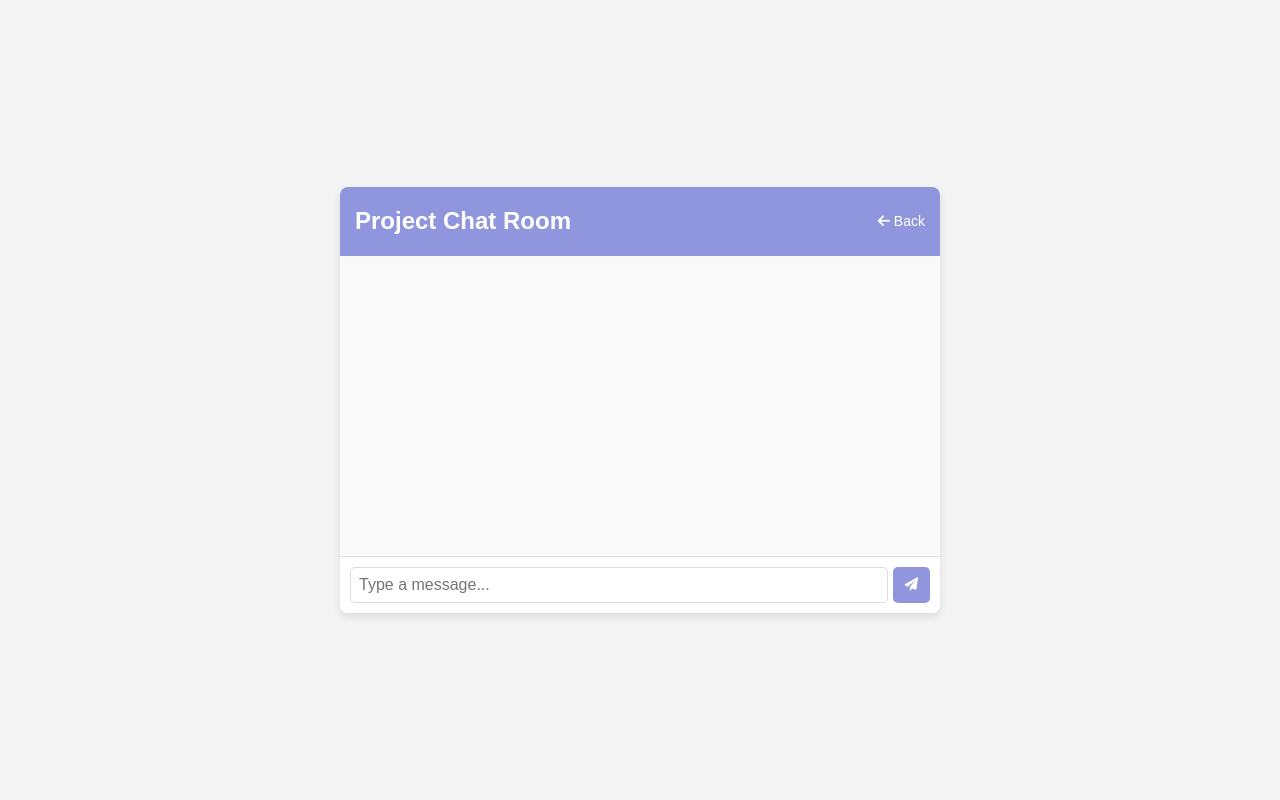
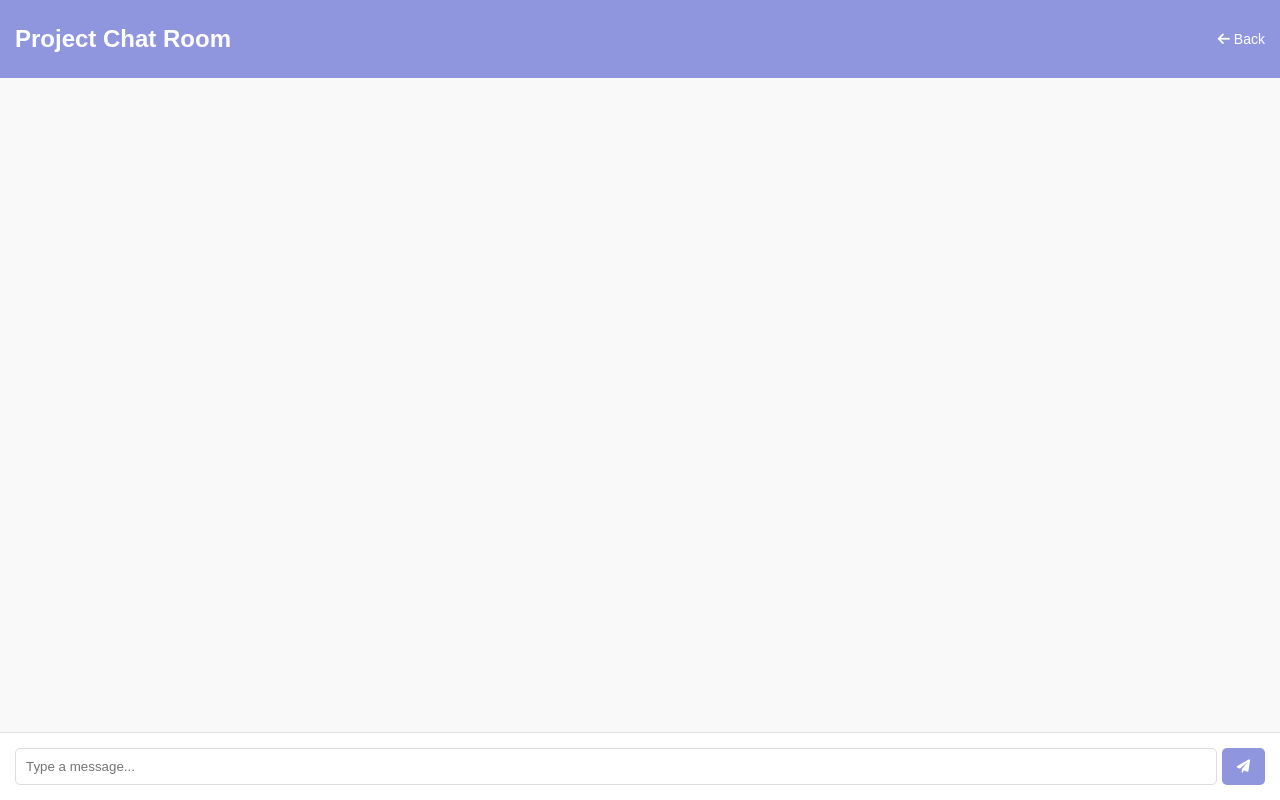
Before and after one commit to rima-15/Wefaq-project, a PHP site: page /chatroom.html in a window 1280 px wide. Run offline with PHP 8.4, Linux system fonts and the light colour scheme.

Commit message:
Merge origin/temp
Conflicts:
	public_html/AppointmentPage.html
	public_html/PatientHome.html
	public_html/PrescribePage.html
	public_html/style.css

```diff
--- a/Wefaq/public_html/chatroom.html
+++ b/Wefaq/public_html/chatroom.html
@@ -4,29 +4,28 @@
     <meta charset="UTF-8">
     <meta name="viewport" content="width=device-width, initial-scale=1.0">
     <title>Project Chat Room</title>
-    <link rel="stylesheet" href="styles.css">
     <link rel="stylesheet" href="https://cdnjs.cloudflare.com/ajax/libs/font-awesome/6.0.0/css/all.min.css">
     <style>
         body {
             font-family: Arial, sans-serif;
             background-color: #f4f4f4;
+            margin: 0;
+            height: 100vh;
             display: flex;
             justify-content: center;
             align-items: center;
-            height: 100vh;
-            margin: 0;
         }
         .chat-container {
-            width: 600px;
+            width: 100vw;
+            height: 100vh;
             background: white;
-            border-radius: 8px;
-            overflow: hidden;
-            box-shadow: 0 4px 10px rgba(0, 0, 0, 0.1);
+            display: flex;
+            flex-direction: column;
         }
         .chat-header {
             background: #9096DE;
             color: white;
-            padding: 15px;
+            padding: 5px 15px;
             display: flex;
             justify-content: space-between;
             align-items: center;
@@ -37,9 +36,9 @@
             font-size: 14px;
         }
         .chat-box {
-            height: 300px;
+            flex: 1;
             overflow-y: auto;
-            padding: 10px;
+            padding: 15px;
             background: #f9f9f9;
         }
         .chat-message {
@@ -75,24 +74,33 @@
         }
         .chat-input {
             display: flex;
-            padding: 10px;
+            padding: 15px;
             background: white;
             border-top: 1px solid #ddd;
+
         }
         .chat-input input {
             flex: 1;
-            padding: 8px;
+            padding: 10px;
             border: 1px solid #ddd;
             border-radius: 5px;
+
+
+        }
+        .chat-input input:focus{
+          border: 1px solid red;
+
+
         }
         .chat-input button {
             background: #9096DE;
             color: white;
             border: none;
-            padding: 8px 12px;
+            padding: 10px 15px;
             margin-left: 5px;
             cursor: pointer;
             border-radius: 5px;
+
         }
     </style>
 </head>
@@ -146,7 +154,5 @@
             messageInput.value = "";
         }
     </script>
-
-
 </body>
 </html>
--- a/Wefaq/public_html/styles.css
+++ b/Wefaq/public_html/styles.css
@@ -3120,3 +3120,8 @@ input:focus, select:focus, textarea:focus {
     color: #333;
     transform: translateY(-5px);
 }
+.search-bar {
+    width: 100%; /* Make search bar full width */
+    max-width: 800px; /* Set a max-width to prevent it from becoming too large */
+
+}
```
